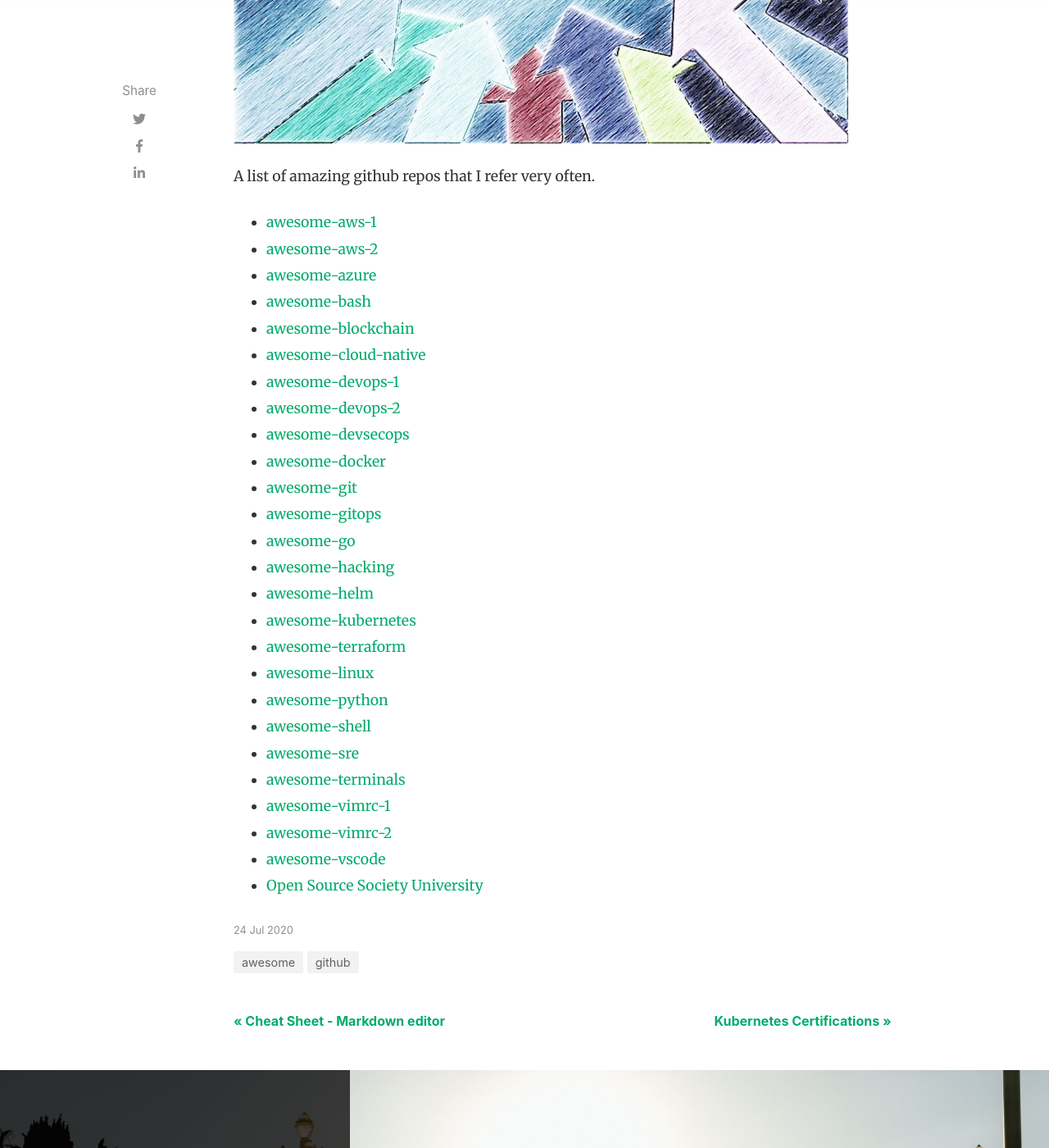
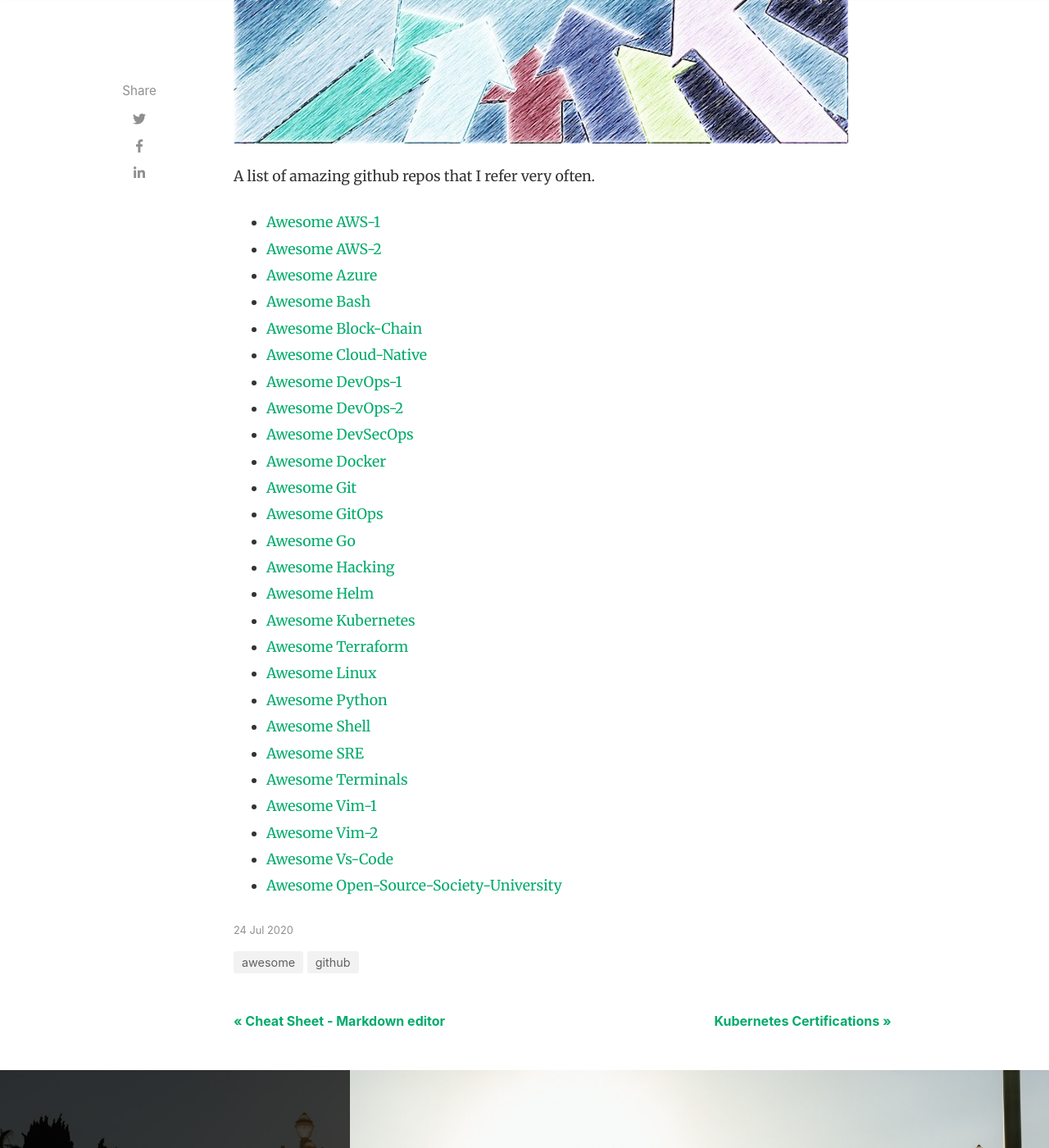
Before and after one commit to sandeeplamb/sandeeplamb.github.io, a Jekyll site: the page built from _posts/2020-07-24-awesome-github-repos.md, in a window 1280 px wide and 1400 px high, scrolled down 740 px. Shown: the whole window at 82% size. Built offline with Jekyll 4.4.1, drawn with Linux system fonts in a browser that asks for light colours; nearby versions of some CDN libraries; comment, search, counter and statistics services are not loaded.

Commit message:
awesome repos

```diff
--- a/_posts/2020-07-24-awesome-github-repos.md
+++ b/_posts/2020-07-24-awesome-github-repos.md
@@ -8,29 +8,29 @@
 ---
 A list of amazing github repos that I refer very often.
 
-- [awesome-aws-1](https://github.com/donnemartin/awesome-aws)
-- [awesome-aws-2](https://github.com/jeremydaly/awesome-aws)
-- [awesome-azure](https://github.com/kristofferandreasen/awesome-azure)
-- [awesome-bash](https://github.com/awesome-lists/awesome-bash)
-- [awesome-blockchain](https://github.com/yjjnls/awesome-blockchain)
-- [awesome-cloud-native](https://github.com/rootsongjc/awesome-cloud-native)
-- [awesome-devops-1](https://github.com/AcalephStorage/awesome-devops)
-- [awesome-devops-2](https://github.com/awesome-soft/awesome-devops)
-- [awesome-devsecops](https://github.com/devsecops/awesome-devsecops)
-- [awesome-docker](https://github.com/veggiemonk/awesome-docker)
-- [awesome-git](https://github.com/dictcp/awesome-git)
-- [awesome-gitops](https://github.com/weaveworks/awesome-gitops)
-- [awesome-go](https://github.com/avelino/awesome-go)
-- [awesome-hacking](https://github.com/carpedm20/awesome-hacking)
-- [awesome-helm](https://github.com/cdwv/awesome-helm)
-- [awesome-kubernetes](https://github.com/ramitsurana/awesome-kubernetes/)
-- [awesome-terraform](https://github.com/shuaibiyy/awesome-terraform)
-- [awesome-linux](https://github.com/aleksandar-todorovic/awesome-linux)
-- [awesome-python](https://github.com/vinta/awesome-python)
-- [awesome-shell](https://github.com/alebcay/awesome-shell)
-- [awesome-sre](https://github.com/dastergon/awesome-sre)
-- [awesome-terminals](https://github.com/cdleon/awesome-terminals)
-- [awesome-vimrc-1](https://github.com/amix/vimrc)
-- [awesome-vimrc-2](https://github.com/akrawchyk/awesome-vimrc)
-- [awesome-vscode](https://github.com/viatsko/awesome-vscode)
-- [Open Source Society University](https://github.com/ossu)
+- [Awesome AWS-1](https://github.com/donnemartin/awesome-aws)
+- [Awesome AWS-2](https://github.com/jeremydaly/awesome-aws)
+- [Awesome Azure](https://github.com/kristofferandreasen/awesome-azure)
+- [Awesome Bash](https://github.com/awesome-lists/awesome-bash)
+- [Awesome Block-Chain](https://github.com/yjjnls/awesome-blockchain)
+- [Awesome Cloud-Native](https://github.com/rootsongjc/awesome-cloud-native)
+- [Awesome DevOps-1](https://github.com/AcalephStorage/awesome-devops)
+- [Awesome DevOps-2](https://github.com/awesome-soft/awesome-devops)
+- [Awesome DevSecOps](https://github.com/devsecops/awesome-devsecops)
+- [Awesome Docker](https://github.com/veggiemonk/awesome-docker)
+- [Awesome Git](https://github.com/dictcp/awesome-git)
+- [Awesome GitOps](https://github.com/weaveworks/awesome-gitops)
+- [Awesome Go](https://github.com/avelino/awesome-go)
+- [Awesome Hacking](https://github.com/carpedm20/awesome-hacking)
+- [Awesome Helm](https://github.com/cdwv/awesome-helm)
+- [Awesome Kubernetes](https://github.com/ramitsurana/awesome-kubernetes/)
+- [Awesome Terraform](https://github.com/shuaibiyy/awesome-terraform)
+- [Awesome Linux](https://github.com/aleksandar-todorovic/awesome-linux)
+- [Awesome Python](https://github.com/vinta/awesome-python)
+- [Awesome Shell](https://github.com/alebcay/awesome-shell)
+- [Awesome SRE](https://github.com/dastergon/awesome-sre)
+- [Awesome Terminals](https://github.com/cdleon/awesome-terminals)
+- [Awesome Vim-1](https://github.com/amix/vimrc)
+- [Awesome Vim-2](https://github.com/akrawchyk/awesome-vimrc)
+- [Awesome Vs-Code](https://github.com/viatsko/awesome-vscode)
+- [Awesome Open-Source-Society-University](https://github.com/ossu)
```
